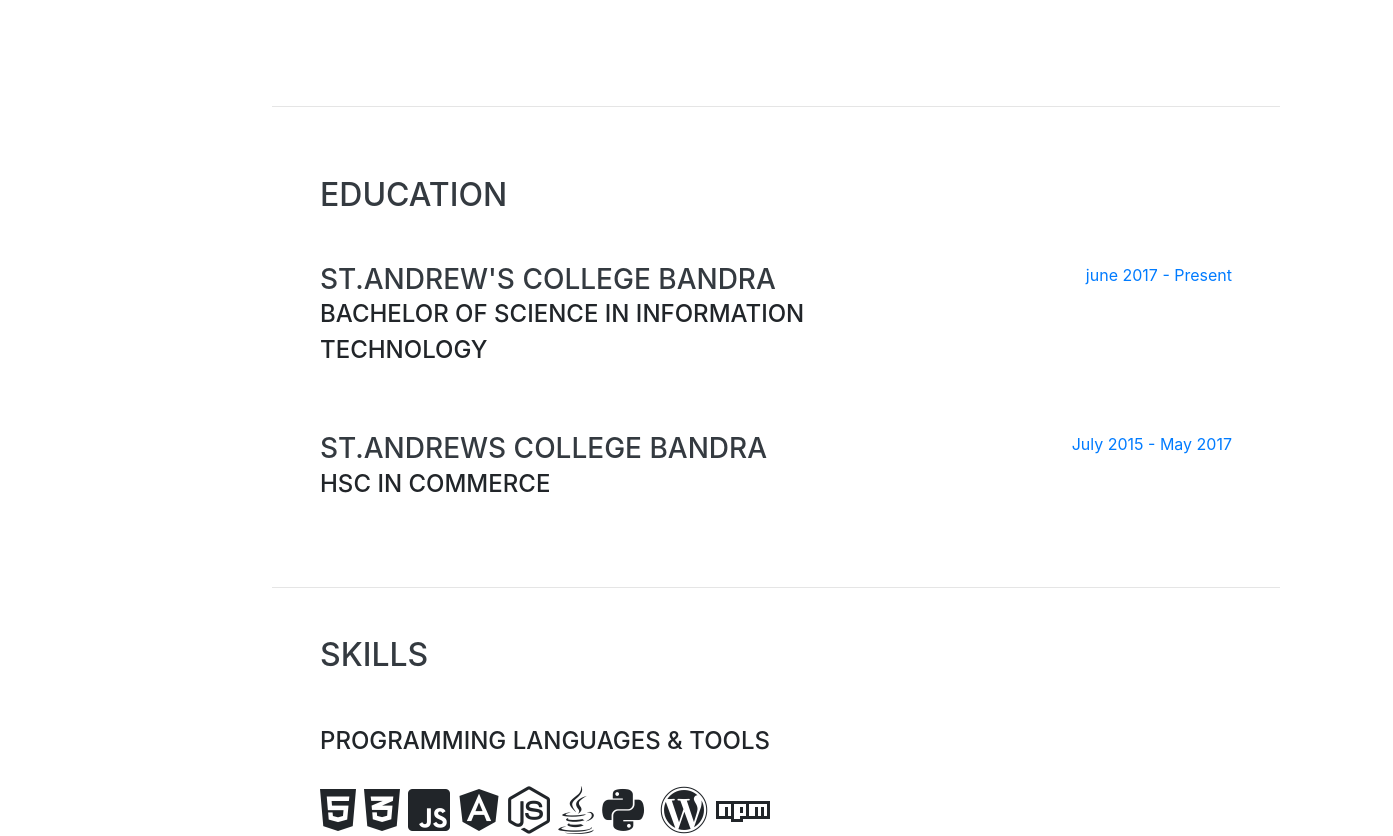
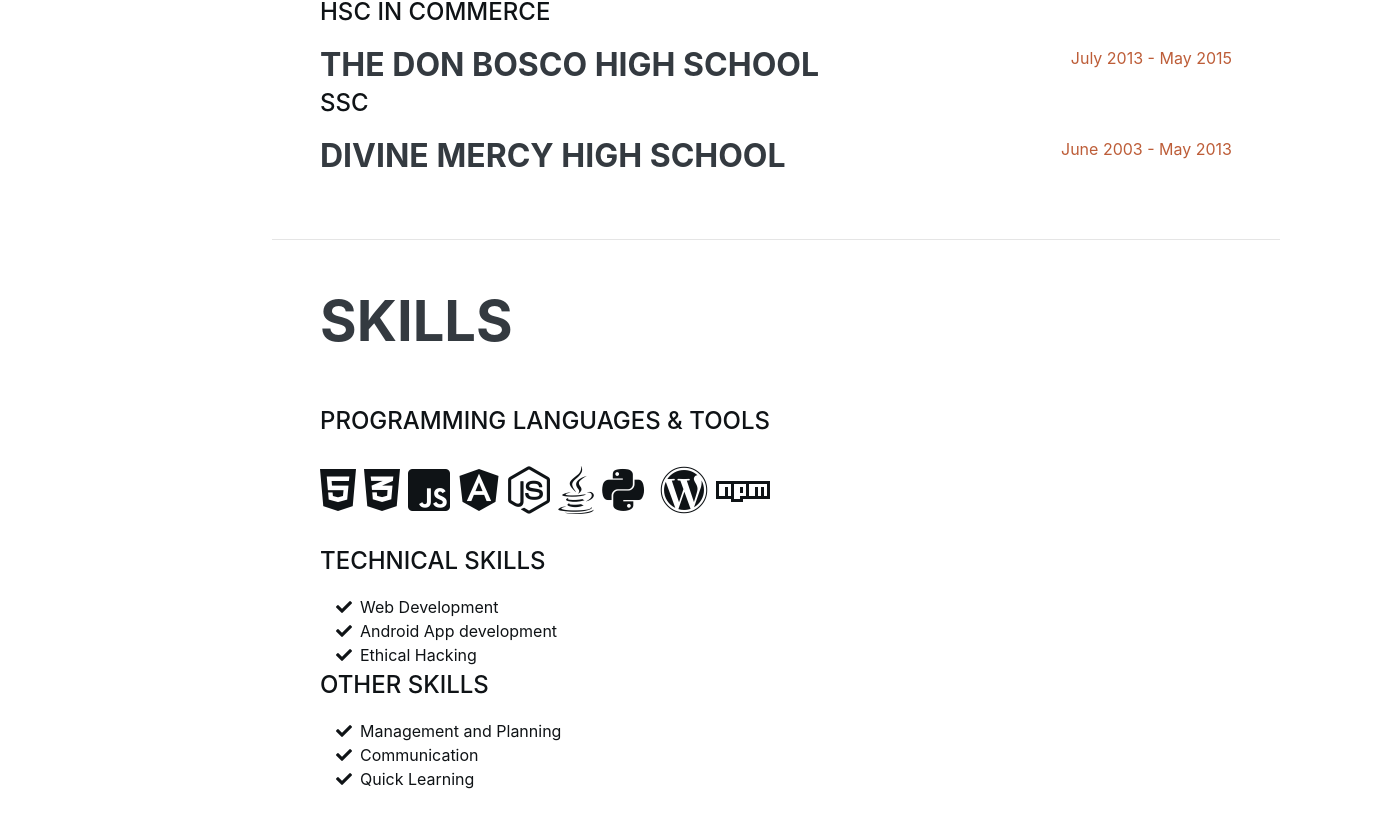
Before and after one commit to amanbaid99/AmanBaidPortfolio, an Angular app: page / in a window 1280 px wide. Shown: the part 1833-2669 px from the top of the page, 1393 px wide, since content can reach past the window. Built offline with nearby package versions, Linux system fonts and the light colour scheme.

Commit message:
img alignments

```diff
--- a/angular.json
+++ b/angular.json
@@ -24,14 +24,17 @@
               "src/assets"
             ],
             "styles": [
-              "src/styles.css",
+
               "node_modules/bootstrap/dist/css/bootstrap.min.css",
               "node_modules/@fortawesome/fontawesome-free/css/fontawesome.min.css",
-              "node_modules/@fortawesome/fontawesome-free/css/all.min.css"
+              "node_modules/@fortawesome/fontawesome-free/css/all.min.css",
+              "src/styles.css"
             ],
             "scripts": [
+
               "node_modules/jquery/dist/jquery.min.js",
               "node_modules/bootstrap/dist/js/bootstrap.min.js",
+
               "src/js/resume.min.js"
             ]
           },
--- a/src/app/app.component.html
+++ b/src/app/app.component.html
@@ -7,8 +7,8 @@
 <div class="container-fluid p-0">
 
   <section class="resume-section p-3 p-lg-5 d-flex " id="about">
-    <div class="w-100">
-      <h1 class="mb-0">Aman
+    <div class="w-100" >
+      <h1 class="mb-0"> Aman
         <span class="text-primary">Baid</span>
       </h1>
       <div class="subheading mb-5">
@@ -52,7 +52,7 @@
 
 
 
-  <app-experience></app-experience>
+  <!-- <app-experience></app-experience> -->
 
 
   <!-- Experince section ends -->
@@ -112,11 +112,8 @@
 
 
 <!-- Bootstrap core JavaScript -->
-<script src="node_modules/jquery/jquery.min.js"></script>
-<script src="node_modules/bootstrap/js/bootstrap.bundle.min.js"></script>
+<!-- <script src="node_modules/jquery/jquery.min.js"></script> -->
+<!-- <script src="node_modules/bootstrap/js/bootstrap.bundle.min.js"></script> -->
 
 <!-- Plugin JavaScript -->
-<script src="node_modules/jquery-easing/jquery.easing.min.js"></script>
-
-<!-- Custom scripts for this template -->
-<script src="../assest/js/resume.min.js"></script>
+<!-- <script src="node_modules/jquery-easing/jquery.easing.min.js"></script> -->
--- a/src/app/components/education/education.component.html
+++ b/src/app/components/education/education.component.html
@@ -25,7 +25,36 @@
         <div class="resume-date text-md-right">
           <span class="text-primary">July 2015 - May 2017</span>
         </div>
+
+
       </div>
+
+
+      <div class="resume-item d-flex flex-column flex-md-row justify-content-between">
+        <div class="resume-content">
+          <h3 class="mb-0">The Don Bosco High School</h3>
+          <div class="subheading mb-3">SSC</div>
+
+        </div>
+        <div class="resume-date text-md-right">
+          <span class="text-primary">July 2013 - May 2015</span>
+        </div>
+      </div>
+
+      <div class="resume-item d-flex flex-column flex-md-row justify-content-between">
+        <div class="resume-content">
+          <h3 class="mb-0">Divine Mercy High School</h3>
+            <div class="subheading mb-3"></div>
+
+          </div>
+          <div class="resume-date text-md-right">
+            <span class="text-primary">June 2003 - May 2013</span>
+          </div>
+          </div>
+
+
+
+
 
     </div>
   </section>
--- a/src/app/components/interests/interests.component.html
+++ b/src/app/components/interests/interests.component.html
@@ -2,7 +2,33 @@
 <section class="resume-section p-3 p-lg-5 d-flex align-items-center" id="interests">
     <div class="w-100">
       <h2 class="mb-5">Interests</h2>
-      <p>Apart from being a web developer, I enjoy most of my time Reading,playing Guitar.I also like exploring and leaarning new Things,i like Breaking down things and getting a good understanding of them. </p>
-      <p class="mb-0">When forced indoors, I follow a number of sci-fi and fantasy genre movies and television shows,  I spend a large amount of my free time exploring the latest technology advancements in the front-end web development world.</p>
+      <ul class="fa-ul mb-0">
+
+        <li>
+          <i class="fa-li fa fa-check"></i>
+       Android OS customizations
+        </li>
+
+        <li>
+          <i class="fa-li fa fa-check"></i>
+        Reading</li>
+        <li>
+          <i class="fa-li fa fa-check"></i>
+         Music</li>
+        <li>
+          <i class="fa-li fa fa-check"></i>
+          Mobile Photography</li>
+          <li>
+            <i class="fa-li fa fa-check"></i>
+           Adobe Photoshop and Lightroom
+          </li>
+          <li>
+            <i class="fa-li fa fa-check"></i>
+         Exloring Tech
+
+      </li>
+
+        </ul>
+
     </div>
   </section>
--- a/src/app/components/pictures/pictures.component.css
+++ b/src/app/components/pictures/pictures.component.css
@@ -0,0 +1,6 @@
+.container{
+
+
+
+  margin-left: 2.8rem;
+}
--- a/src/app/components/pictures/pictures.component.html
+++ b/src/app/components/pictures/pictures.component.html
@@ -1,4 +1,4 @@
-<section id="pictures" class="portfolio section-show">
+<section id="pictures" class="portfolio section-show" >
     <div class="container">
 
       <div class="section-title">
@@ -27,6 +27,7 @@
               <div class="portfolio-links">
                 <a href="assets/img/portfolio/1.jpg" data-gall="portfolioGallery" class="venobox vbox-item" title="App 1"><i class="bx bx-plus"></i></a>
                 <a href="#" title="More Details"><i class="bx bx-link"></i></a>
+
               </div>
             </div>
           </div>
--- a/src/app/components/skills/skills.component.html
+++ b/src/app/components/skills/skills.component.html
@@ -41,32 +41,38 @@
 
       </ul>
 
-      <div class="subheading mb-3">Other Skills</div>
+      <div class="subheading mb-3">Technical Skills</div>
       <ul class="fa-ul mb-0">
 
         <li>
           <i class="fa-li fa fa-check"></i>
         Web Development
         </li>
+       <li>
+          <i class="fa-li fa fa-check"></i>
+         Android App development</li>
 
+         <li>
+          <i class="fa-li fa fa-check"></i>
+         Ethical Hacking</li>
+
+        </ul>
+
+
+          <div class="subheading mb-3">Other Skills</div>
+          <ul class="fa-ul mb-0">
+            <li>
+            <i class="fa-li fa fa-check"></i>
+           Management and Planning
+        </li>
         <li>
           <i class="fa-li fa fa-check"></i>
-          Android OS custimization</li>
-        <li>
-          <i class="fa-li fa fa-check"></i>
-         Android App development</li>
-        <li>
-          <i class="fa-li fa fa-check"></i>
-          Mobile Photography</li>
-          <li>
-            <i class="fa-li fa fa-check"></i>
-           Adobe Photoshop and Lightroom
-          </li>
-          <li>
-            <i class="fa-li fa fa-check"></i>
-          Event Management/ Event Planning
-
+         Communication
       </li>
+      <li>
+        <i class="fa-li fa fa-check"></i>
+       Quick Learning
+    </li>
 
         </ul>
 
--- a/src/styles.css
+++ b/src/styles.css
@@ -1,13 +1,16 @@
 body {
   font-family: Muli, -apple-system, BlinkMacSystemFont, 'Segoe UI', Roboto, 'Helvetica Neue', Arial, sans-serif, 'Apple Color Emoji', 'Segoe UI Emoji', 'Segoe UI Symbol', 'Noto Color Emoji';
   padding-top: 54px;
-  color: #868e96
+  color: #0f1316
+
 }
 
 @media (min-width:992px) {
   body {
     padding-top: 0;
     padding-left: 17rem
+
+
   }
 }
 
```
